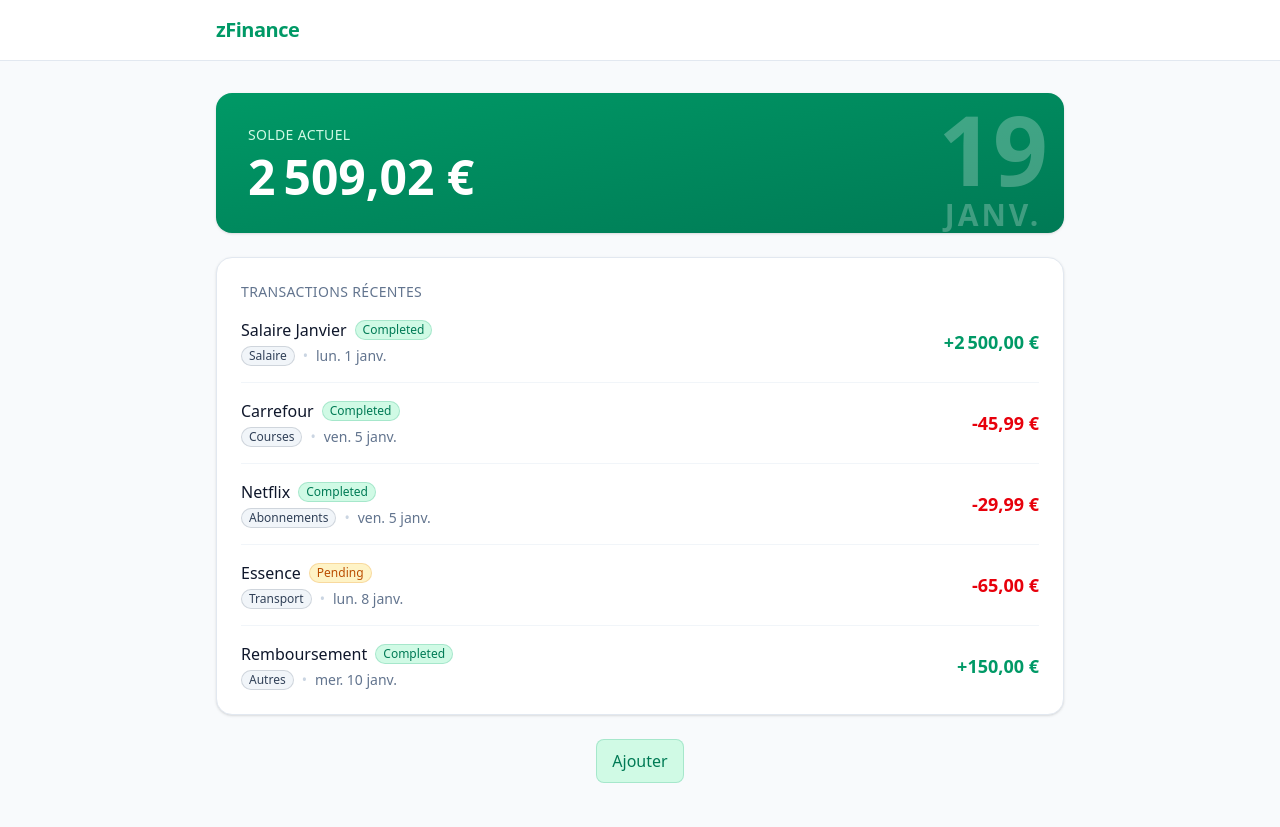
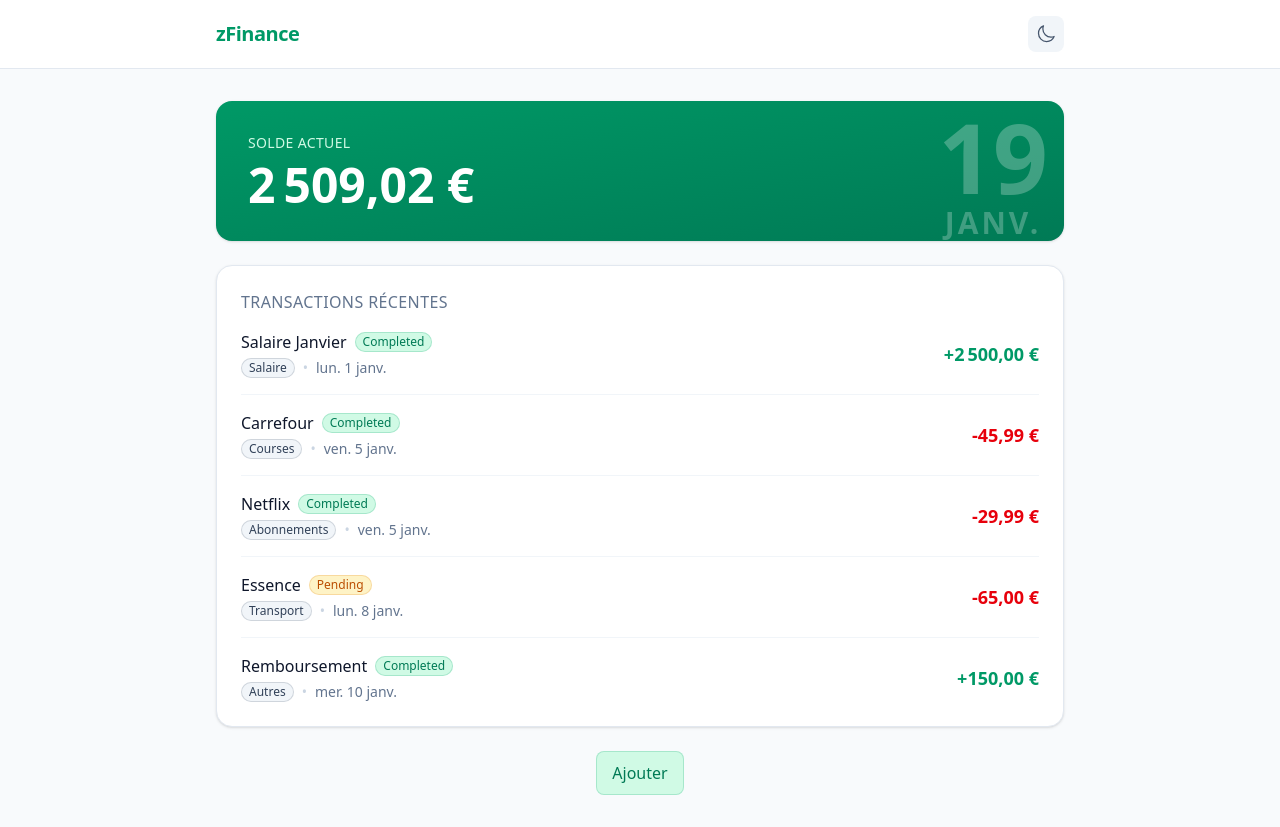
Before and after one commit to Zomirks/zFinance, a React (Vite) app: page / in a window 1280 px wide. Built offline with nearby package versions, Linux system fonts and the light colour scheme.

Commit message:
add: DarkMode

```diff
--- a/src/App.jsx
+++ b/src/App.jsx
@@ -1,10 +1,24 @@
-import { useState } from 'react';
+import { useState, useEffect } from 'react';
 import { formatCurrency, formatDate } from './utils/formatters';
 import Button from './components/ui/Button';
 import Card from './components/ui/Card';
 import TransactionItem from './components/features/TransactionItem';
 
 function App() {
+	const [darkMode, setDarkMode] = useState(() => {
+		const saved = localStorage.getItem('darkMode');
+		return saved ? JSON.parse(saved) : false;
+	});
+
+	useEffect(() => {
+		if (darkMode) {
+			document.documentElement.classList.add('dark');
+		} else {
+			document.documentElement.classList.remove('dark');
+		}
+		localStorage.setItem('darkMode', JSON.stringify(darkMode));
+	}, [darkMode]);
+
 	function handleClick(e) {
 
 	}
@@ -20,12 +34,27 @@ function App() {
 	const balance = mockTransactions.reduce((sum, t) => sum + t.amount, 0);
 
 	return (
-		<div className="min-h-screen bg-slate-50">
-			<header className="bg-white border-b border-slate-200">
-				<div className="max-w-4xl mx-auto px-6 py-4">
+		<div className="min-h-screen bg-slate-50 dark:bg-slate-900">
+			<header className="bg-white dark:bg-slate-800 border-b border-slate-200 dark:border-slate-700">
+				<div className="max-w-4xl mx-auto px-6 py-4 flex items-center justify-between">
 					<h1 className="text-xl font-bold text-emerald-600 tracking-tight">
 						zFinance
 					</h1>
+					<button
+						onClick={() => setDarkMode(!darkMode)}
+						className="p-2 rounded-lg bg-slate-100 dark:bg-slate-700 text-slate-600 dark:text-slate-300 hover:bg-slate-200 dark:hover:bg-slate-600 transition-colors"
+						aria-label="Toggle dark mode"
+					>
+						{darkMode ? (
+							<svg xmlns="http://www.w3.org/2000/svg" fill="none" viewBox="0 0 24 24" strokeWidth={1.5} stroke="currentColor" className="w-5 h-5">
+								<path strokeLinecap="round" strokeLinejoin="round" d="M12 3v2.25m6.364.386-1.591 1.591M21 12h-2.25m-.386 6.364-1.591-1.591M12 18.75V21m-4.773-4.227-1.591 1.591M5.25 12H3m4.227-4.773L5.636 5.636M15.75 12a3.75 3.75 0 1 1-7.5 0 3.75 3.75 0 0 1 7.5 0Z" />
+							</svg>
+						) : (
+							<svg xmlns="http://www.w3.org/2000/svg" fill="none" viewBox="0 0 24 24" strokeWidth={1.5} stroke="currentColor" className="w-5 h-5">
+								<path strokeLinecap="round" strokeLinejoin="round" d="M21.752 15.002A9.72 9.72 0 0 1 18 15.75c-5.385 0-9.75-4.365-9.75-9.75 0-1.33.266-2.597.748-3.752A9.753 9.753 0 0 0 3 11.25C3 16.635 7.365 21 12.75 21a9.753 9.753 0 0 0 9.002-5.998Z" />
+							</svg>
+						)}
+					</button>
 				</div>
 			</header>
 
--- a/src/components/ui/Button.jsx
+++ b/src/components/ui/Button.jsx
@@ -7,12 +7,12 @@ const Button = ({
 	type = 'button',
 	className = '',
 }) => {
-	const baseStyles = 'font-medium rounded-lg ring-1 ring-inset  transition-colors focus:outline-none focus:ring-2 focus:ring-offset-2';
+	const baseStyles = 'font-medium rounded-lg ring-1 ring-inset transition-colors focus:outline-none focus:ring-2 focus:ring-offset-2 dark:focus:ring-offset-slate-900';
 
 	const variants = {
-		primary: 'bg-emerald-100 text-emerald-700 ring-emerald-600/20 hover:bg-emerald-200 focus:ring-emerald-500',
-		secondary: 'bg-slate-100 text-slate-700 ring-slate-600/20 hover:bg-slate-200 focus:ring-slate-500',
-		danger: 'bg-red-100 text-red-700 ring-red-600/20 hover:bg-red-200 focus:ring-red-500',
+		primary: 'bg-emerald-100 dark:bg-emerald-900/50 text-emerald-700 dark:text-emerald-300 ring-emerald-600/20 dark:ring-emerald-500/30 hover:bg-emerald-200 dark:hover:bg-emerald-900/70 focus:ring-emerald-500',
+		secondary: 'bg-slate-100 dark:bg-slate-700 text-slate-700 dark:text-slate-200 ring-slate-600/20 dark:ring-slate-500/30 hover:bg-slate-200 dark:hover:bg-slate-600 focus:ring-slate-500',
+		danger: 'bg-red-100 dark:bg-red-900/50 text-red-700 dark:text-red-300 ring-red-600/20 dark:ring-red-500/30 hover:bg-red-200 dark:hover:bg-red-900/70 focus:ring-red-500',
 	};
 
 	const sizes = {
--- a/src/components/ui/Card.jsx
+++ b/src/components/ui/Card.jsx
@@ -1,10 +1,10 @@
 const Card = ({ title, children, className = '' }) => {
 	return (
 		<div
-			className={`bg-white rounded-2xl border border-slate-200 p-6 shadow-sm ${className}`}
+			className={`bg-white dark:bg-slate-800 rounded-2xl border border-slate-200 dark:border-slate-700 p-6 shadow-sm ${className}`}
 		>
 			{title && (
-				<h3 className="text-sm font-medium text-slate-500 uppercase tracking-wide mb-4">
+				<h3 className="text-md font-medium text-slate-500 dark:text-slate-400 uppercase tracking-wide text-center xs:text-start mb-4">
 					{title}
 				</h3>
 			)}
--- a/src/index.css
+++ b/src/index.css
@@ -1,4 +1,6 @@
 @import "tailwindcss";
+
+@custom-variant dark (&:where(.dark, .dark *));
 
 @theme {
 	/* Brand Primary - Emerald */
```
